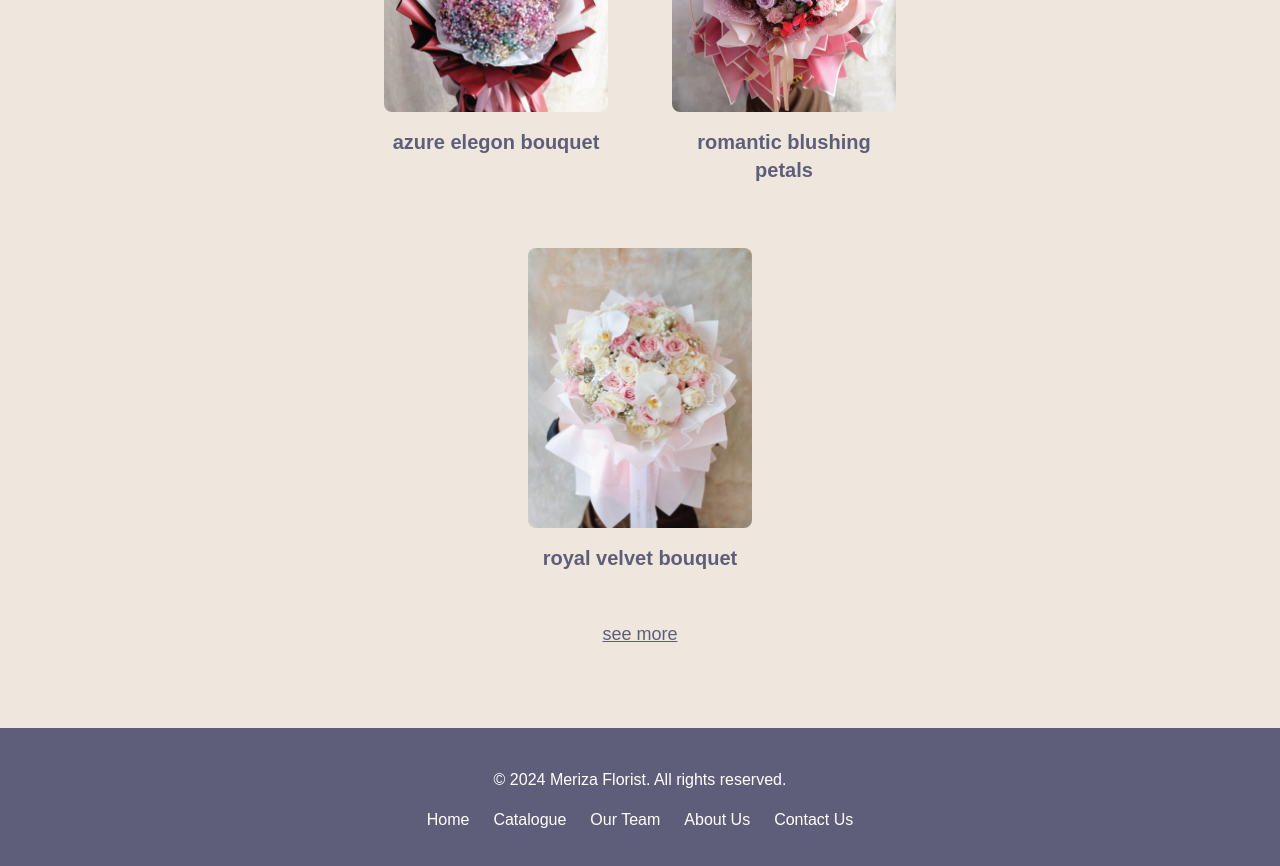
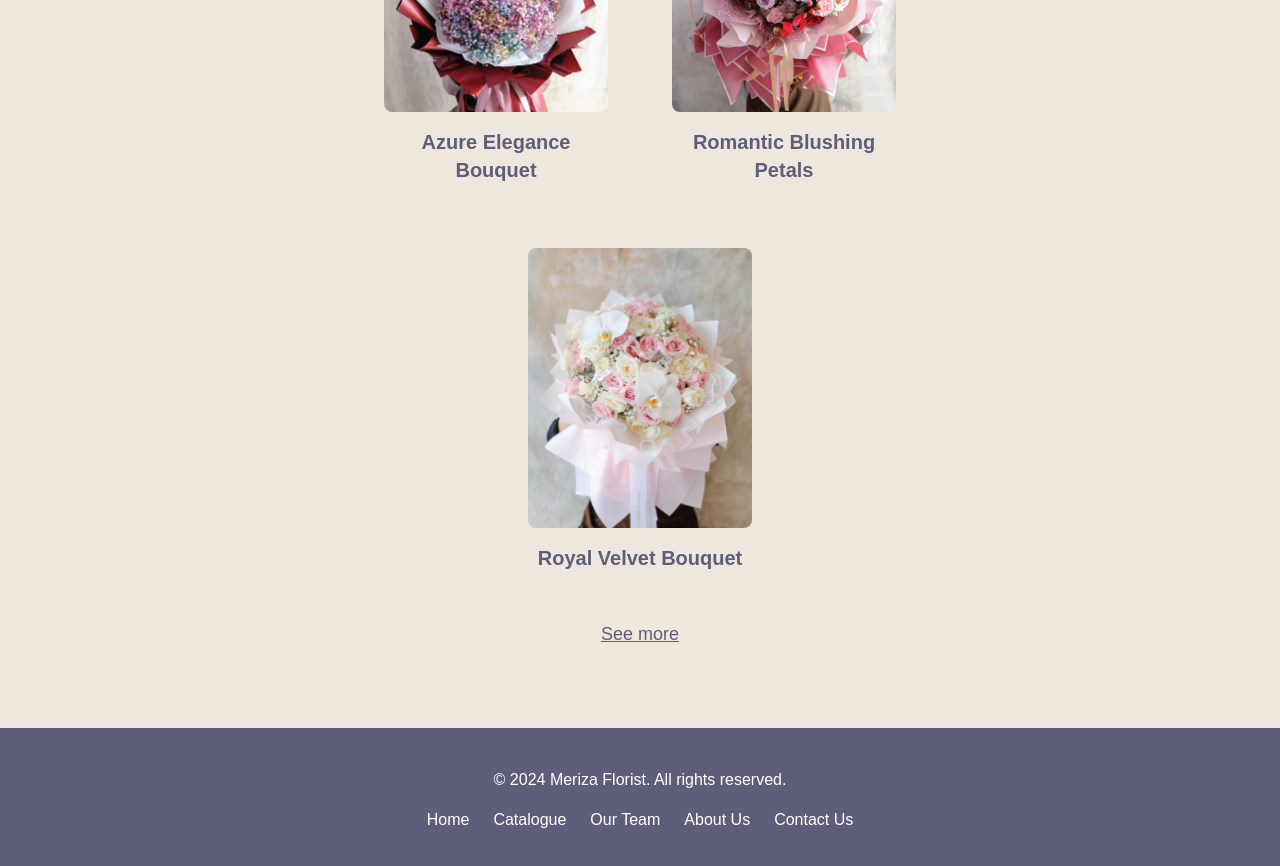
Before and after one commit to sonyastella/Florist-Website, a React (Vite) app: page / in a window 1280 px wide. Shown: the part 800-1666 px from the top of the page. Built offline with nearby package versions, Linux system fonts and the light colour scheme.

Commit message:
Update Home.tsx

```diff
--- a/src/components/Home/Home.tsx
+++ b/src/components/Home/Home.tsx
@@ -10,18 +10,18 @@ const Home: React.FC = () => {
       <div className="home-content flex flex-wrap justify-center gap-8">
         <div className="flower-block w-full md:w-1/3 text-center p-4">
           <img src="/images/flower4.png" alt="Flower 1" width="200" height="300" className="w-full h-auto object-cover rounded-lg mb-4" />
-          <h2 className="text-xl font-semibold text-[#5f5e7a]">azure elegon bouquet</h2>
+          <h2 className="text-xl font-semibold text-[#5f5e7a]">Azure Elegance Bouquet</h2>
         </div>
         <div className="flower-block w-full md:w-1/3 text-center p-4">
           <img src="/images/flower2.png" alt="Flower 2" width="200" height="300" className="w-full h-auto object-cover rounded-lg mb-4" />
-          <h2 className="text-xl font-semibold text-[#5f5e7a]">romantic blushing petals</h2>
+          <h2 className="text-xl font-semibold text-[#5f5e7a]">Romantic Blushing Petals</h2>
         </div>
         <div className="flower-block w-full md:w-1/3 text-center p-4">
           <img src="/images/flower3.png" alt="Flower 3" width="200" height="300" className="w-full h-auto object-cover rounded-lg mb-4" />
-          <h2 className="text-xl font-semibold text-[#5f5e7a]">royal velvet bouquet</h2>
+          <h2 className="text-xl font-semibold text-[#5f5e7a]">Royal Velvet Bouquet</h2>
         </div>
       </div>
-      <a href="/catalogue" className="home-link inline-block mt-8 text-lg text-[#5f5e7a] underline">see more</a>
+      <a href="/catalogue" className="home-link inline-block mt-8 text-lg text-[#5f5e7a] underline">See more</a>
     </div>
   );
 };
```
